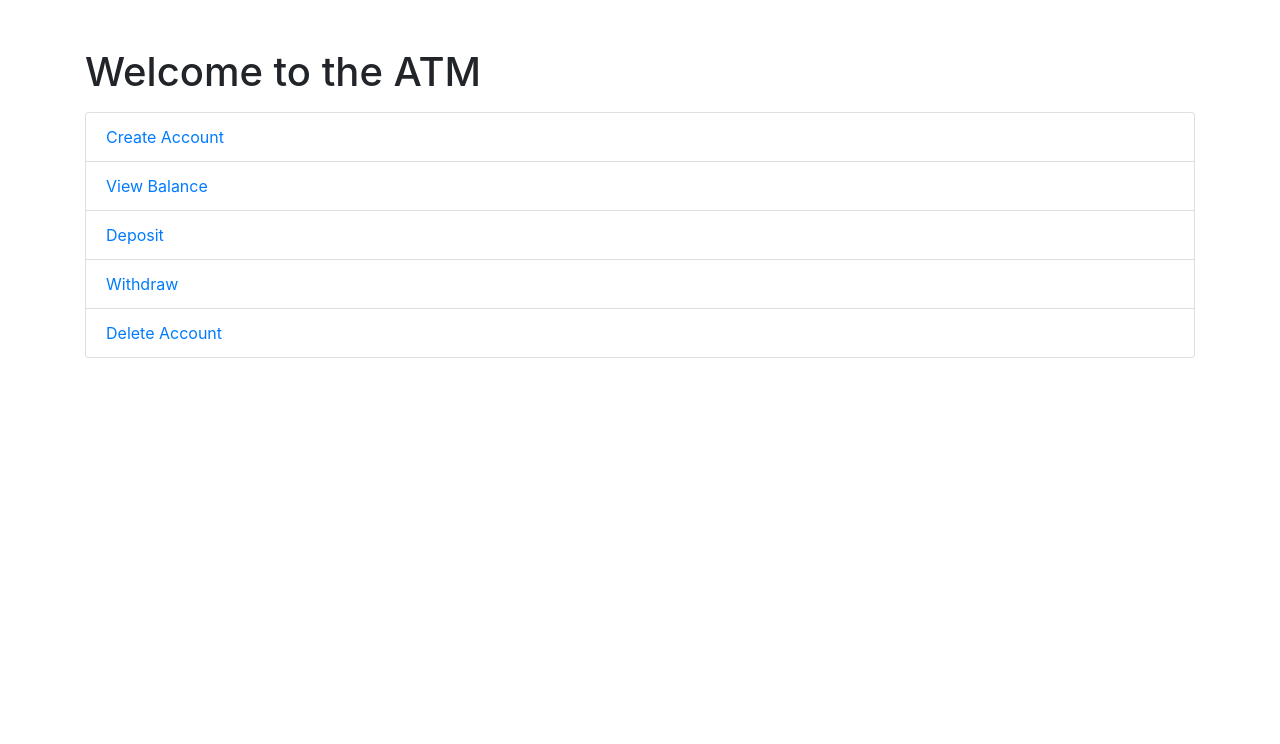
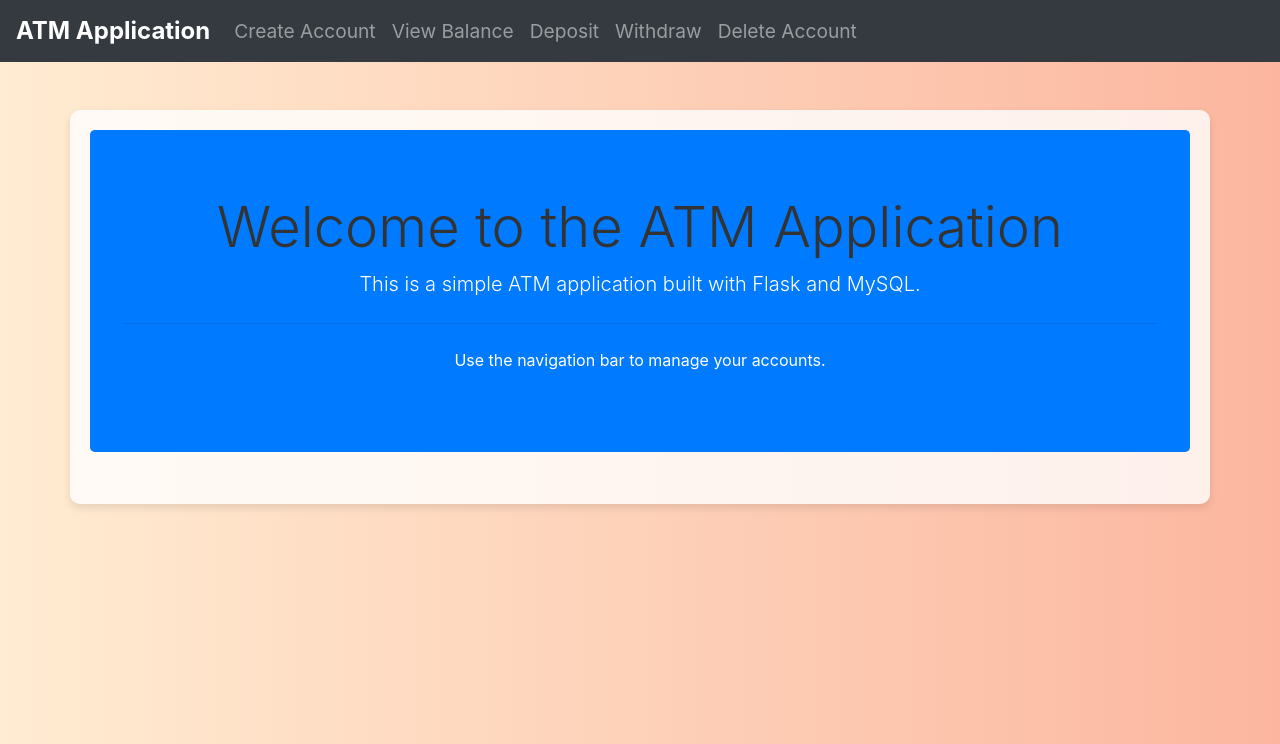
Before and after one commit to wxdkung/Assignment, a Flask app: page / in a window 1280 px wide. Shown: the top 744 px of the page. Run offline with Flask 3, Linux system fonts and the light colour scheme; some libraries are stand-ins or nearby versions.

Commit message:
add color

```diff
--- /dev/null
+++ b/static/styles.css
@@ -0,0 +1,56 @@
+body {
+    background: linear-gradient(to right, #ffecd2 0%, #fcb69f 100%);
+}
+
+.navbar-dark .navbar-brand {
+    color: #fff;
+    font-weight: bold;
+    font-size: 1.5rem;
+}
+
+.navbar-dark .nav-link {
+    color: #fff;
+    font-size: 1.2rem;
+}
+
+.container {
+    background-color: rgba(255, 255, 255, 0.8);
+    border-radius: 10px;
+    padding: 20px;
+    box-shadow: 0 4px 8px rgba(0, 0, 0, 0.1);
+}
+
+h1 {
+    color: #333;
+    font-weight: bold;
+}
+
+.btn-primary {
+    background-color: #007bff;
+    border-color: #007bff;
+    transition: background-color 0.3s, border-color 0.3s;
+}
+
+.btn-primary:hover {
+    background-color: #0056b3;
+    border-color: #0056b3;
+}
+
+.btn-danger {
+    background-color: #dc3545;
+    border-color: #dc3545;
+    transition: background-color 0.3s, border-color 0.3s;
+}
+
+.btn-danger:hover {
+    background-color: #c82333;
+    border-color: #bd2130;
+}
+
+.alert {
+    margin-top: 20px;
+}
+
+.form-group {
+    margin-bottom: 20px;
+}
--- a/templates/base.html
+++ b/templates/base.html
@@ -1,11 +1,39 @@
 <!doctype html>
-<html>
+<html lang="en">
 <head>
+    <meta charset="UTF-8">
+    <meta name="viewport" content="width=device-width, initial-scale=1, shrink-to-fit=no">
+    <link rel="stylesheet" href="https://maxcdn.bootstrapcdn.com/bootstrap/4.5.2/css/bootstrap.min.css">
+    <link rel="stylesheet" href="{{ url_for('static', filename='styles.css') }}">
     <title>ATM Application</title>
-    <link rel="stylesheet" href="https://maxcdn.bootstrapcdn.com/bootstrap/4.5.2/css/bootstrap.min.css">
 </head>
-<body>
-    <div class="container">
+<body class="bg-light">
+    <nav class="navbar navbar-expand-lg navbar-dark bg-dark">
+        <a class="navbar-brand" href="{{ url_for('index') }}">ATM Application</a>
+        <button class="navbar-toggler" type="button" data-toggle="collapse" data-target="#navbarNav" aria-controls="navbarNav" aria-expanded="false" aria-label="Toggle navigation">
+            <span class="navbar-toggler-icon"></span>
+        </button>
+        <div class="collapse navbar-collapse" id="navbarNav">
+            <ul class="navbar-nav">
+                <li class="nav-item">
+                    <a class="nav-link" href="{{ url_for('create_account') }}">Create Account</a>
+                </li>
+                <li class="nav-item">
+                    <a class="nav-link" href="{{ url_for('view_balance') }}">View Balance</a>
+                </li>
+                <li class="nav-item">
+                    <a class="nav-link" href="{{ url_for('deposit') }}">Deposit</a>
+                </li>
+                <li class="nav-item">
+                    <a class="nav-link" href="{{ url_for('withdraw') }}">Withdraw</a>
+                </li>
+                <li class="nav-item">
+                    <a class="nav-link" href="{{ url_for('delete_account') }}">Delete Account</a>
+                </li>
+            </ul>
+        </div>
+    </nav>
+    <div class="container mt-5">
         {% with messages = get_flashed_messages(with_categories=true) %}
             {% if messages %}
                 <div class="mt-3">
--- a/templates/index.html
+++ b/templates/index.html
@@ -1,11 +1,9 @@
 {% extends "base.html" %}
 {% block content %}
-<h1 class="mt-5">Welcome to the ATM</h1>
-<ul class="list-group mt-3">
-    <li class="list-group-item"><a href="{{ url_for('create_account') }}">Create Account</a></li>
-    <li class="list-group-item"><a href="{{ url_for('view_balance') }}">View Balance</a></li>
-    <li class="list-group-item"><a href="{{ url_for('deposit') }}">Deposit</a></li>
-    <li class="list-group-item"><a href="{{ url_for('withdraw') }}">Withdraw</a></li>
-    <li class="list-group-item"><a href="{{ url_for('delete_account') }}">Delete Account</a></li>
-</ul>
+<div class="jumbotron text-center bg-primary text-white">
+    <h1 class="display-4">Welcome to the ATM Application</h1>
+    <p class="lead">This is a simple ATM application built with Flask and MySQL.</p>
+    <hr class="my-4">
+    <p>Use the navigation bar to manage your accounts.</p>
+</div>
 {% endblock %}
```
